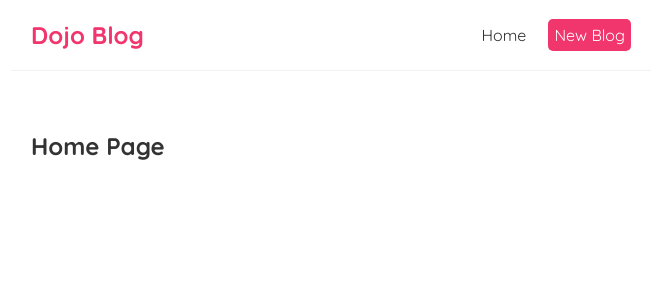
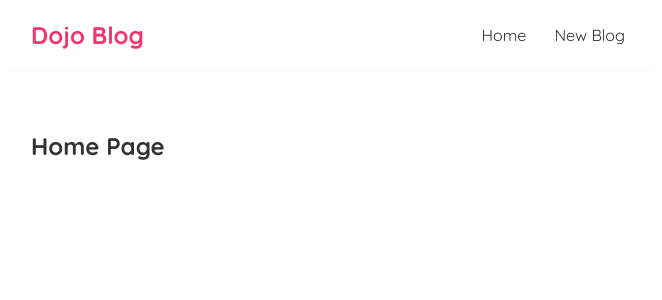
Before and after one commit to mrGain/Yup-Blog, a React (Create React App) app: page / in a window 1280 px wide. Shown: the top 300 px of the page, without its empty margins (309-971 px from the left). Built offline with nearby package versions, Linux system fonts and the light colour scheme.

Commit message:
inline rm

```diff
--- a/src/navbar.js
+++ b/src/navbar.js
@@ -4,11 +4,7 @@
             <h1>Dojo Blog</h1>
             <div className="links">
                 <a href="/">Home</a>
-                <a href="/create" style={{
-                    color: "white",
-                    backgroundColor: "#f1356d",
-                    borderRadius: "5px",
-                }}>New Blog</a>
+                <a href="/create" >New Blog</a>
             </div>
         </nav>
      );
```
